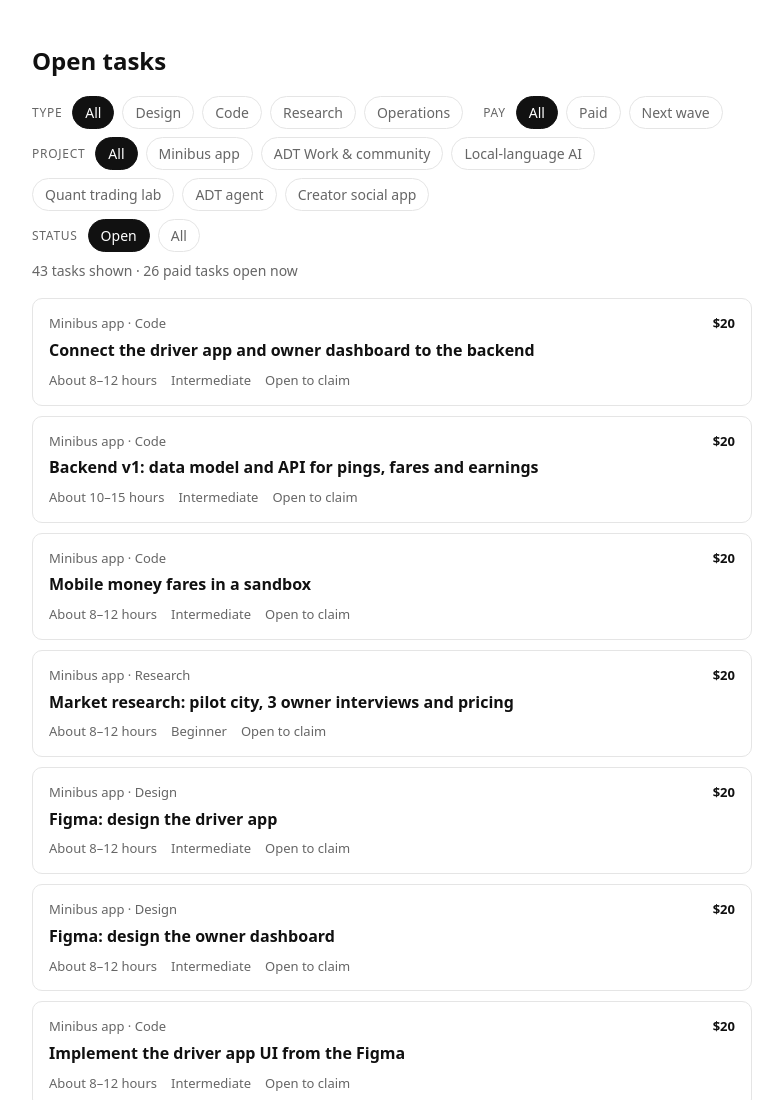
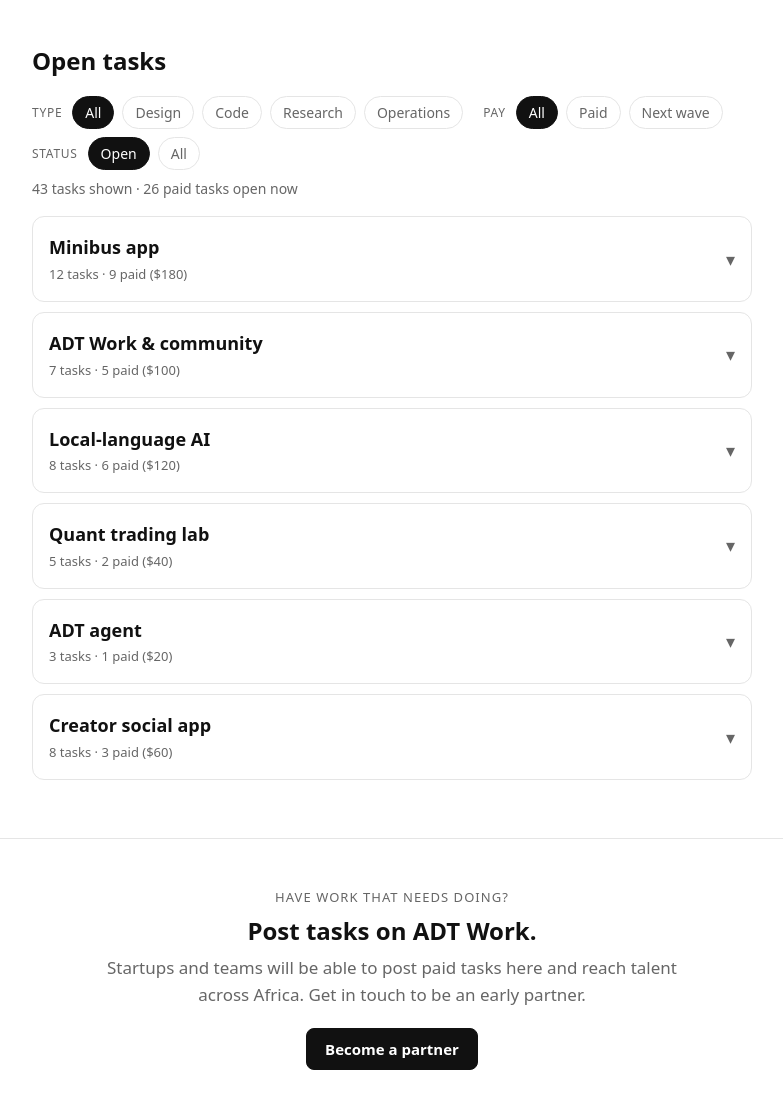
Before and after one commit to ADT-community/adt-community.github.io, a plain HTML site: page work.html in a window 1280 px wide. Shown: the part 700-1800 px from the top of the page, without its empty margins (248-1031 px from the left). Drawn offline with Linux system fonts and the light colour scheme.

Commit message:
Task board: group tasks into a dropdown per project
Co-Authored-By: Claude Opus 5.5 <noreply@anthropic.com>
Claude-Session: https://claude.ai/code/session_01Ka9SV5myQSTfCYihrQ5Hsm

```diff
--- a/work.html
+++ b/work.html
@@ -23,6 +23,15 @@
   .price { font-weight: 700; color: var(--text); white-space: nowrap; }
   .price.next { font-weight: 500; color: var(--muted); }
   .taken { opacity: .55; }
+  .proj { border: 1px solid var(--line); border-radius: 12px; margin: 10px 0; }
+  .proj > summary { list-style: none; cursor: pointer; padding: 16px; display: flex; justify-content: space-between;
+                    align-items: center; gap: 12px; }
+  .proj > summary::-webkit-details-marker { display: none; }
+  .proj > summary h3 { margin: 0; font-size: 18px; color: var(--text); }
+  .proj > summary .sub { font-size: 13px; color: var(--muted); margin-top: 2px; }
+  .proj > summary .chev { transition: transform .2s; color: var(--muted); font-size: 18px; }
+  .proj[open] > summary .chev { transform: rotate(180deg); }
+  .proj .tasks { padding: 0 12px 12px; }
   .steps { display: grid; gap: 12px; margin-top: 24px; grid-template-columns: repeat(auto-fit, minmax(160px, 1fr)); }
 </style>
 </head>
@@ -54,7 +63,7 @@
   <h2>Open tasks</h2>
   <div class="filters" id="filters"></div>
   <p class="count" id="count">Loading tasks…</p>
-  <div class="tasks" id="list"></div>
+  <div id="list"></div>
 </div></section>
 
 <section class="cta"><div class="wrap">
@@ -74,10 +83,11 @@
 const FILTERS = {
   type: ["All", "Design", "Code", "Research", "Operations"],
   pay: ["All", "Paid", "Next wave"],
-  project: ["All", "Minibus app", "ADT Work & community", "Local-language AI", "Quant trading lab", "ADT agent", "Creator social app"],
   status: ["Open", "All"]
 };
-const state = { type: "All", pay: "All", project: "All", status: "Open" };
+const state = { type: "All", pay: "All", status: "Open" };
+const PROJECTS = ["Minibus app", "ADT Work & community", "Local-language AI", "Quant trading lab", "ADT agent", "Creator social app"];
+const openGroups = new Set();
 let tasks = [];
 
 function renderFilters() {
@@ -103,21 +113,38 @@ function renderList() {
   const shown = tasks.filter(t =>
     (state.type === "All" || t.type === state.type) &&
     (state.pay === "All" || (state.pay === "Paid" ? t.paid : !t.paid)) &&
-    (state.project === "All" || t.project === state.project) &&
     (state.status === "All" || t.status === "open"));
   const paidOpen = tasks.filter(t => t.paid && t.status === "open").length;
   document.getElementById("count").textContent =
     `${shown.length} task${shown.length === 1 ? "" : "s"} shown · ${paidOpen} paid task${paidOpen === 1 ? "" : "s"} open now`;
-  document.getElementById("list").innerHTML = shown.map(t => `
+  const card = t => `
     <a class="task${t.status === "open" ? "" : " taken"}" href="task.html?id=${encodeURIComponent(t.id)}">
-      <div class="top"><span>${adtEsc(t.project)} · ${adtEsc(t.type)}</span><span class="price${t.paid ? "" : " next"}">${t.paid ? "$" + t.reward : "Next wave"}</span></div>
+      <div class="top"><span>${adtEsc(t.type)}</span><span class="price${t.paid ? "" : " next"}">${t.paid ? "$" + t.reward : "Next wave"}</span></div>
       <h3>${adtEsc(t.title)}</h3>
       <div class="meta">
         <span>About ${adtEsc(t.hours)} hours</span>
         <span>${adtEsc(t.level)}</span>
         <span>${t.status === "open" ? "Open to claim" : "Taken"}</span>
       </div>
-    </a>`).join("") || `<p>No tasks match these filters.</p>`;
+    </a>`;
+  const names = [...PROJECTS, ...new Set(shown.map(t => t.project).filter(p => !PROJECTS.includes(p)))];
+  const html = names.map(name => {
+    const list = shown.filter(t => t.project === name);
+    if (!list.length) return "";
+    const paid = list.filter(t => t.paid);
+    const money = paid.reduce((n, t) => n + (t.reward || 0), 0);
+    return `<details class="proj" data-project="${adtEsc(name)}"${openGroups.has(name) ? " open" : ""}>
+      <summary><div><h3>${adtEsc(name)}</h3>
+        <div class="sub">${list.length} task${list.length === 1 ? "" : "s"} · ${paid.length} paid${money ? ` ($${money})` : ""}</div></div>
+        <span class="chev" aria-hidden="true">▾</span></summary>
+      <div class="tasks">${list.map(card).join("")}</div>
+    </details>`;
+  }).join("");
+  const box = document.getElementById("list");
+  box.innerHTML = html || `<p>No tasks match these filters.</p>`;
+  box.querySelectorAll("details.proj").forEach(d => d.addEventListener("toggle", () => {
+    d.open ? openGroups.add(d.dataset.project) : openGroups.delete(d.dataset.project);
+  }));
 }
 
 renderFilters();
```
